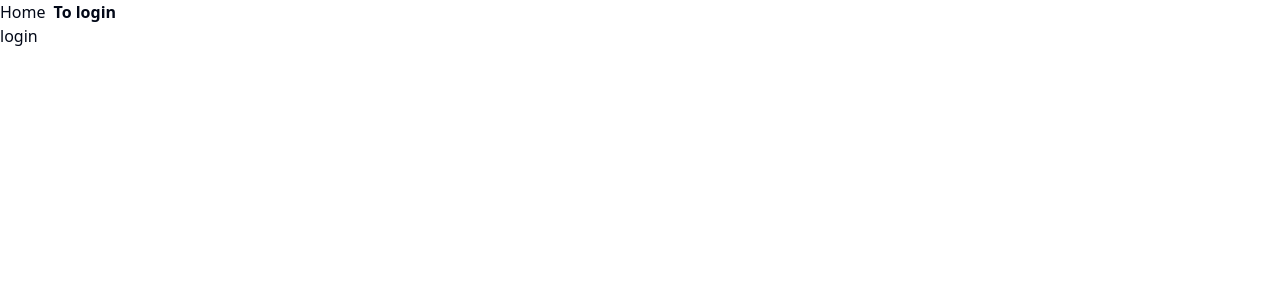
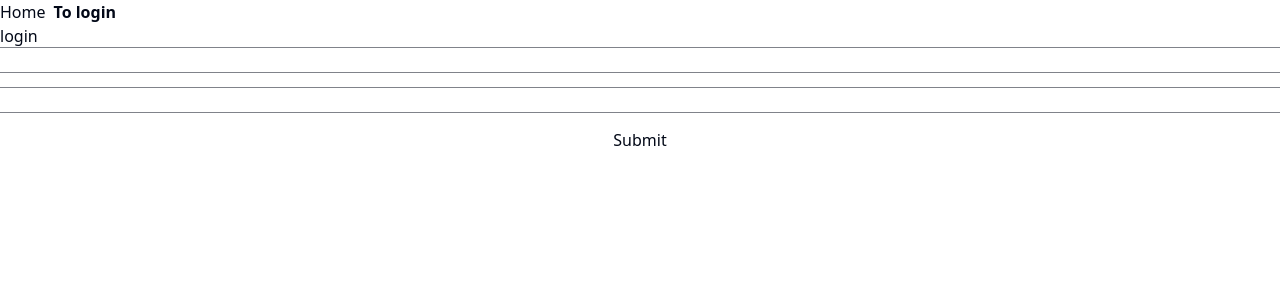
Before and after one commit to lesleyfon/go-markdown-parser, a React (Vite) app in the folder client/: page /login in a window 1280 px wide. Shown: the top 300 px of the page. Built offline with nearby package versions, Linux system fonts and the light colour scheme.

Commit message:
Added tanstac forms. installed zod for validation. created a simple login page.

```diff
--- a/client/package.json
+++ b/client/package.json
@@ -11,7 +11,9 @@
   },
   "dependencies": {
     "@tailwindcss/vite": "^4.0.6",
+    "@tanstack/react-form": "^0.41.4",
     "@tanstack/react-router": "^1.102.5",
+    "@tanstack/zod-form-adapter": "^0.41.4",
     "class-variance-authority": "^0.7.1",
     "clsx": "^2.1.1",
     "lucide-react": "^0.475.0",
@@ -19,7 +21,8 @@
     "react-dom": "^19.0.0",
     "tailwind-merge": "^3.0.1",
     "tailwindcss": "^4.0.6",
-    "tailwindcss-animate": "^1.0.7"
+    "tailwindcss-animate": "^1.0.7",
+    "zod": "^3.24.2"
   },
   "devDependencies": {
     "@eslint/js": "^9.19.0",
--- a/client/src/routes/login.tsx
+++ b/client/src/routes/login.tsx
@@ -1,12 +1,78 @@
+import z from "zod";
 import { createFileRoute } from "@tanstack/react-router";
+import { useForm } from "@tanstack/react-form";
 
 export const Route = createFileRoute("/login")({
 	component: Login,
 });
+
+const zodEmailValidator = z.string().email("Invalid Email").min(2, {
+	message: "Email must be at least 2 characters.",
+});
+const emailPasswordValidator = z.string().min(6, {
+	message: "Password must be of length 6 or greater",
+});
+
 export default function Login() {
+	const form = useForm({
+		defaultValues: {
+			email: "",
+			password: "",
+		},
+	});
 	return (
 		<div>
 			<h1>login</h1>
+			<form
+				onSubmit={(e) => {
+					e.preventDefault();
+					e.stopPropagation();
+					console.log(form.getFieldValue("email"));
+					console.log(form.getFieldValue("password"));
+					form.handleSubmit();
+				}}
+				className=" flex flex-col gap-2"
+			>
+				<form.Field
+					name="email"
+					validators={{
+						onChange: zodEmailValidator,
+					}}
+					children={(field) => (
+						<>
+							<input
+								type="email"
+								className=" outline"
+								name={field.name}
+								value={field.state.value}
+								onBlur={field.handleBlur}
+								onChange={(e) => field.handleChange(e.target.value)}
+							/>
+							<em role="alert">{field.state.meta.errors.join(", ")} </em>
+						</>
+					)}
+				/>
+				<form.Field
+					name="password"
+					validators={{
+						onChange: emailPasswordValidator,
+					}}
+					children={(field) => (
+						<>
+							<input
+								type="password"
+								className=" outline"
+								name={field.name}
+								value={field.state.value}
+								onBlur={field.handleBlur}
+								onChange={(e) => field.handleChange(e.target.value)}
+							/>
+							<em role="alert">{field.state.meta.errors.join(", ")} </em>
+						</>
+					)}
+				/>
+				<button type="submit">Submit</button>
+			</form>
 		</div>
 	);
 }
```
Also changed, not shown: 1 other file (tests, documents, lock files or other folders).
